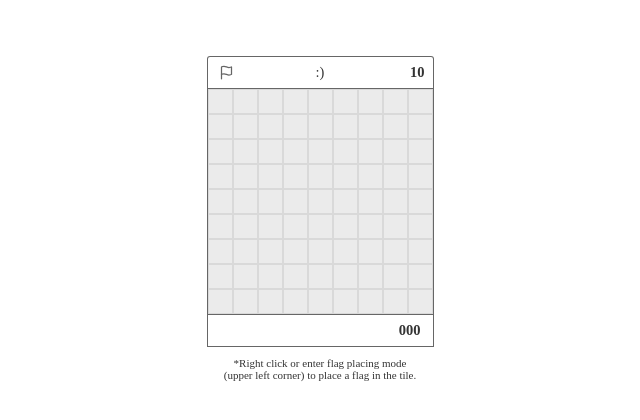
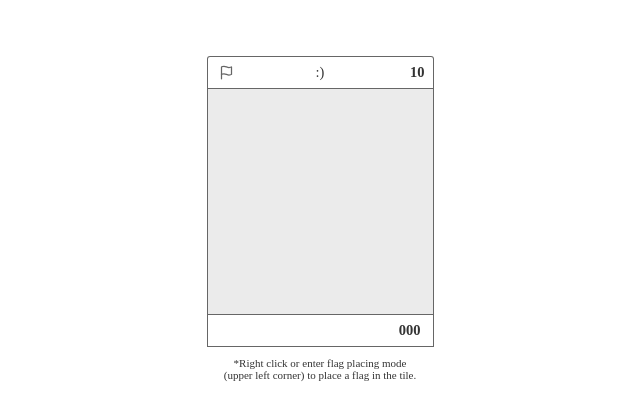
Before and after one commit to westtle/minesweeper, a plain HTML site: page index.html in a window 1280 px wide. Shown: the full height of the page, 320-960 px from the left. Drawn offline with Linux system fonts and the light colour scheme.

Commit message:
style change

```diff
--- a/assets/styles/style.css
+++ b/assets/styles/style.css
@@ -79,7 +79,6 @@ main {
 	justify-content: center;
 	align-items: center;
 	background-color: rgba(0, 0, 0, 0.08);
-	border: 1px solid rgba(0, 0, 0, 0.08);
 	width: 25px;
 	height: 25px;
 	font-weight: bold;
```
